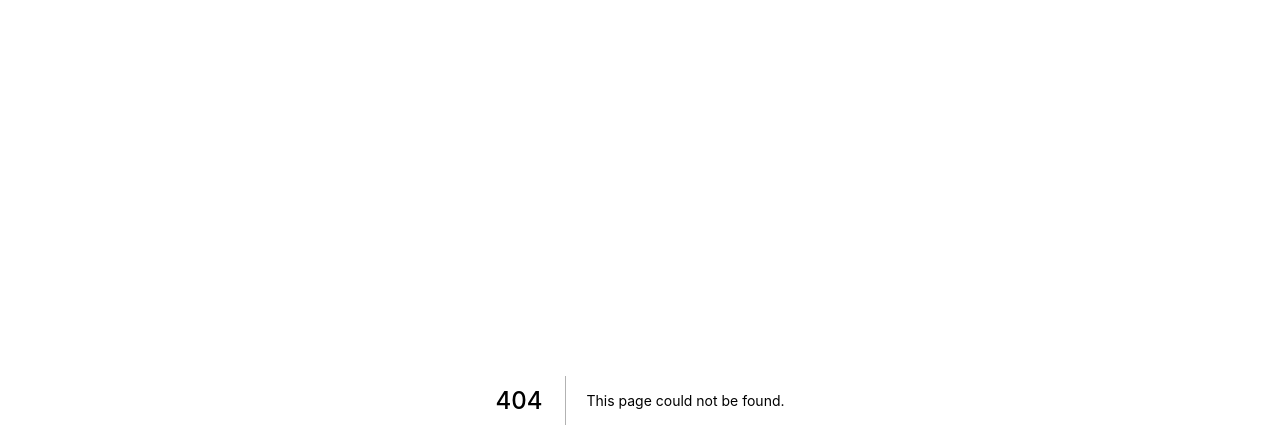
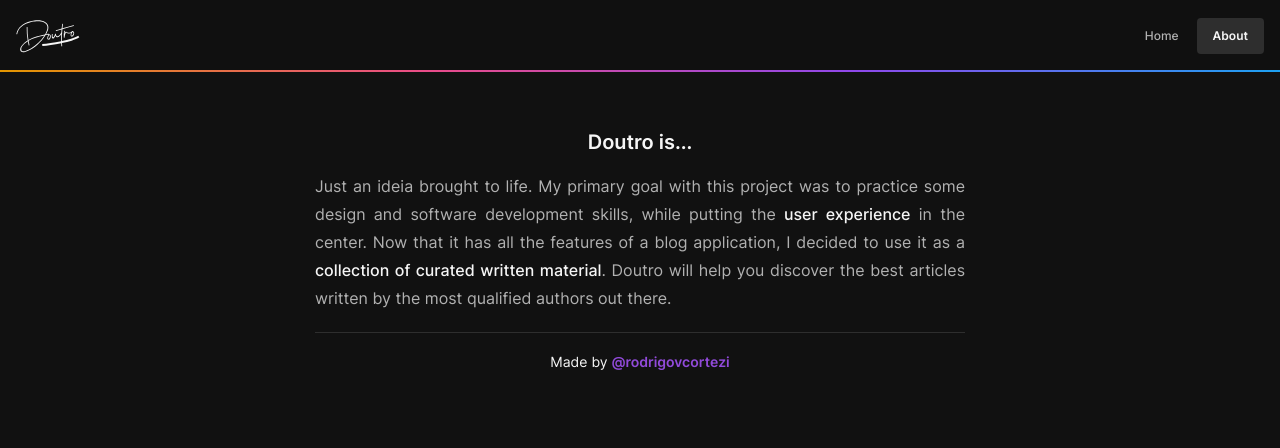
Before and after one commit to rodrigovcortezi/doutro, a Next.js app: page /about in a window 1280 px wide. Before the commit this address had no page. Shown: the top 448 px of the page. Built offline with nearby package versions, Linux system fonts and the light colour scheme.

Commit message:
About page

```diff
--- a/components/Navbar/index.jsx
+++ b/components/Navbar/index.jsx
@@ -1,11 +1,14 @@
 import React from 'react'
 import Image from 'next/image'
 import Link from 'next/link'
+import {useRouter} from 'next/router'
 import style from './style.module.css'
 
-const NavLink = ({children, active = false}) => {
+const NavLink = ({children, href}) => {
+  const router = useRouter()
+  const active = router.pathname === href
   return (
-    <Link href="/">
+    <Link href={href}>
       <a
         className={`flex rounded px-4 items-center text-sm min-h-[36px] ${
           active
@@ -34,8 +37,8 @@ const Navbar = () => {
       <span className={spanStyle}></span>
       <Image src="/logo.svg" alt="Doutro Logo" width={64} height={33} />
       <div className="flex space-x-[2px]">
-        <NavLink active>Home</NavLink>
-        <NavLink>About</NavLink>
+        <NavLink href="/">Home</NavLink>
+        <NavLink href="/about">About</NavLink>
       </div>
     </div>
   )
--- /dev/null
+++ b/pages/about.jsx
@@ -0,0 +1,44 @@
+import {Navbar} from '../components/Navbar'
+
+const AboutPage = () => {
+  return (
+    <>
+      <Navbar />
+      <div className="mt-9 md:mt-32">
+        <header>
+          <h2 className="text-xl font-semibold text-white text-center">
+            Doutro is...
+          </h2>
+        </header>
+        <div className="mx-6 mt-4">
+          <main className="prose mx-auto">
+            <p className="text-justify">
+              Just an ideia brought to life. My primary goal with this project
+              was to practice some design and software development skills, while
+              putting the <strong>user experience</strong> in the center. Now
+              that it has all the features of a blog application, I decided to
+              use it as a
+              <strong> collection of curated written material</strong>. Doutro
+              will help you discover the best articles written by the most
+              qualified authors out there.
+            </p>
+            <hr className="border-gray-600 mt-0"></hr>
+          </main>
+        </div>
+        <footer>
+          <div className="text-center mt-4">
+            <span className="text-[.875rem] text-white">Made by </span>
+            <a
+              className="text-[.875rem] font-semibold text-purple"
+              href="https://github.com/rodrigovcortezi"
+            >
+              @rodrigovcortezi
+            </a>
+          </div>
+        </footer>
+      </div>
+    </>
+  )
+}
+
+export default AboutPage
--- a/pages/index.jsx
+++ b/pages/index.jsx
@@ -34,11 +34,15 @@ const IndexPage = ({articleData}) => {
   // Prevents masonry flashing on first paint
   const style = mounted ? {} : {visibility: 'hidden'}
   return (
+    <>
+      <Navbar />
       <PageWrapper>
         <div className="pb-24 md:pb-0 md:pt-[5rem]">
-        <Navbar />
           <div style={style} className="px-4 mt-3 max-w-6xl mx-auto">
-          <Masonry breakpointCols={{default: 4, 639: 2, 1023: 3}} gutter="14px">
+            <Masonry
+              breakpointCols={{default: 4, 639: 2, 1023: 3}}
+              gutter="14px"
+            >
               {articleData.map(article => (
                 <Link key={article.id} href={`/posts/${article.slug}`}>
                   <a>
@@ -54,6 +58,7 @@ const IndexPage = ({articleData}) => {
           </div>
         </div>
       </PageWrapper>
+    </>
   )
 }
 
```
Lines whose indentation alone changed are shown as unchanged.
